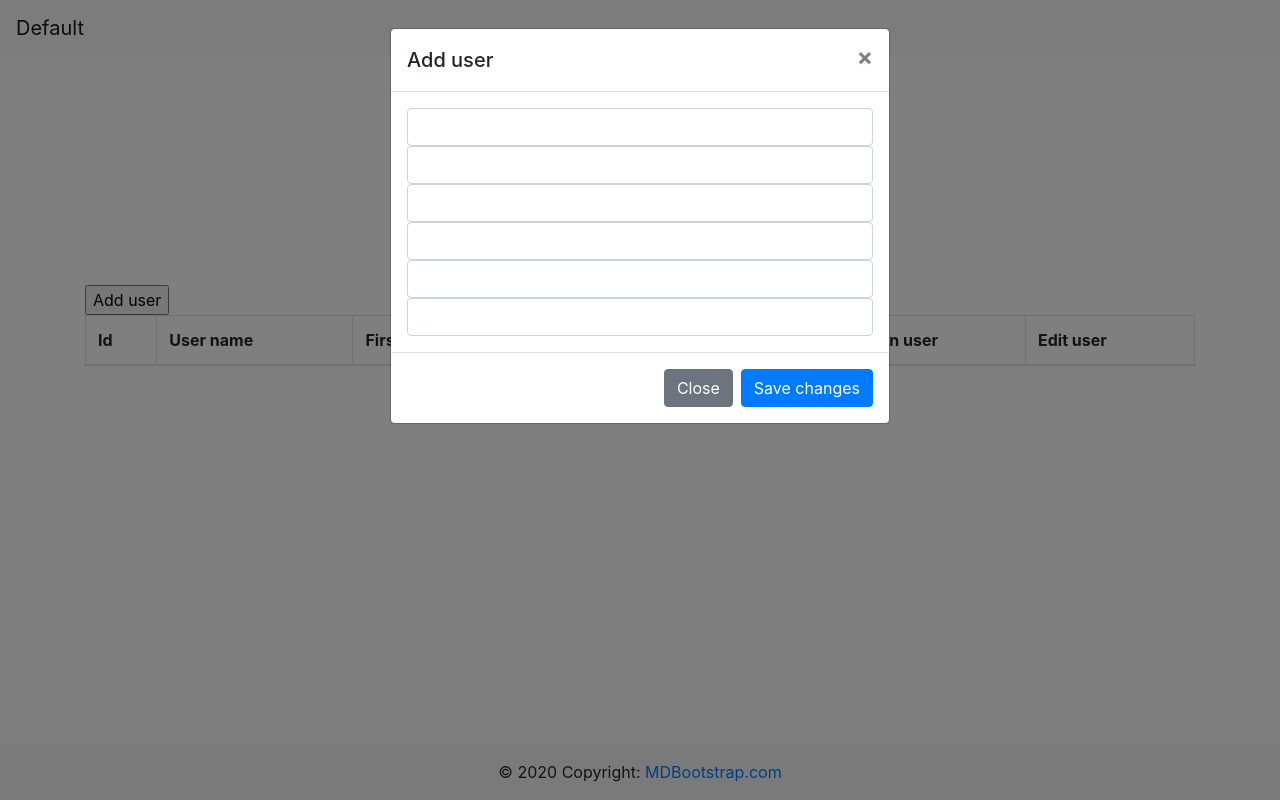
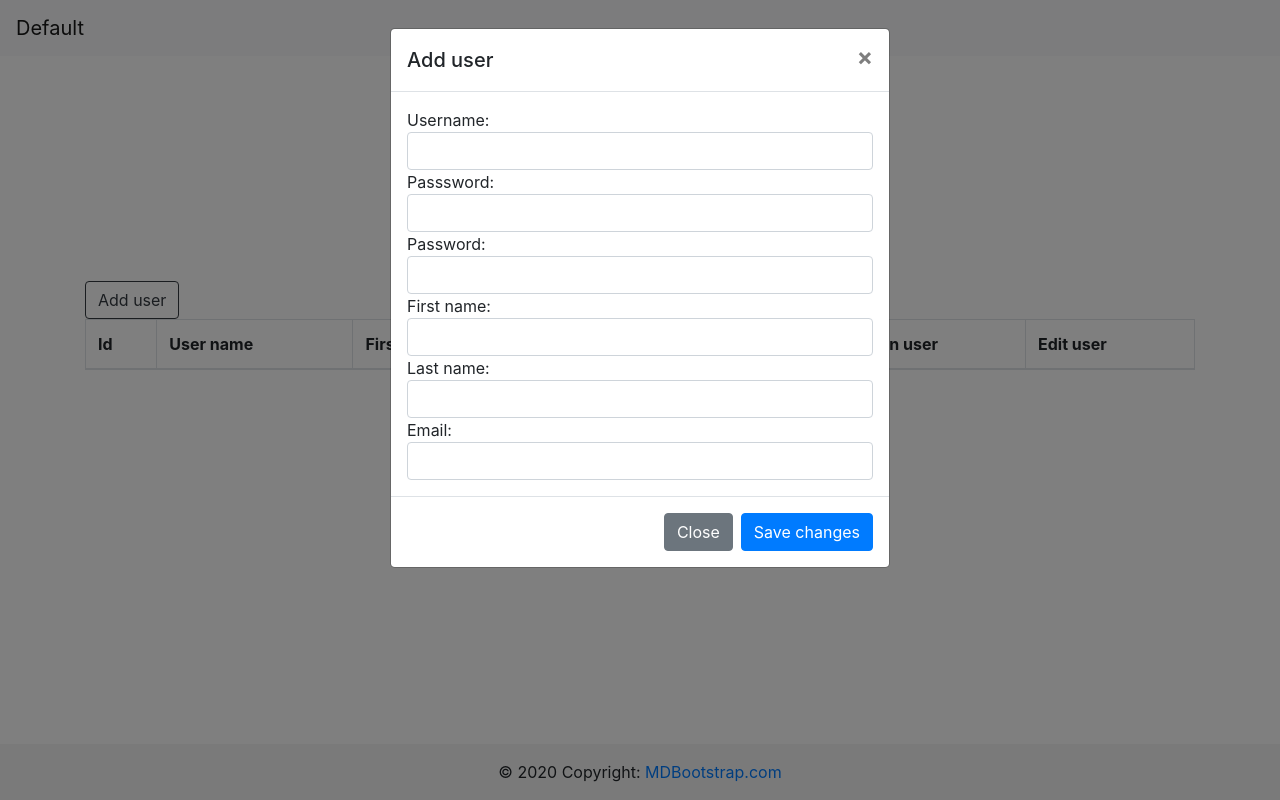
Before and after one commit to draconss/lunch_project, a Django app: template lunch/templates/admin.html in a window 1280 px wide, after a click on "Add user". Run offline with Django 3.2, Linux system fonts and the light colour scheme; the template is opened without the code that fills it, so the values that code supplies are empty; parts of the project's set-up code (start-up, migrations or seed data) failed here and were passed over; some libraries are stand-ins or nearby versions.

Commit message:
app + login front

```diff
--- a/lunch/templates/admin.html
+++ b/lunch/templates/admin.html
@@ -16,7 +16,7 @@
 {% block content %}
 
     <div class="table-user">
-        <input class=" " type="button"  value="Add user" data-toggle="modal" data-target="#exampleModal">
+        <input class="btn btn-outline-dark " type="button"  value="Add user" data-toggle="modal" data-target="#exampleModal">
         <div class="modal fade" id="exampleModal" tabindex="-1" role="dialog" aria-labelledby="exampleModalLabel" aria-hidden="true">
             <div class="modal-dialog" role="document">
                 <div class="modal-content">
@@ -28,17 +28,17 @@
                     </div>
                     <div class="modal-body">
                         <div class="add ">
-                            <div class="form_add"><input class="form-control" type="text" id="username" name="username" required></div>
-                            <div class="form_add"><input class="form-control" type="password" id="password" name="password" required></div>
-                            <div class="form_add"><input class="form-control" type="password" id="password_two" name="password_two" required></div>
-                            <div class="form_add"><input class="form-control" type="text" id="first_name" name="first_name"></div>
-                            <div class="form_add"><input class="form-control" type="text" id="lats_name" name="lats_name"></div>
-                            <div class="form_add"><input class="form-control" type="email" id="email" name="email"></div>
+                            <div class="form_add">Username: <input class="form-control" type="text" id="username" name="username" required></div>
+                            <div class="form_add">Passsword: <input class="form-control" type="password" id="password" name="password" required></div>
+                            <div class="form_add">Password: <input class="form-control" type="password" id="password_two" name="password_two" required></div>
+                            <div class="form_add">First name: <input class="form-control" type="text" id="first_name" name="first_name"></div>
+                            <div class="form_add">Last name: <input class="form-control" type="text" id="lats_name" name="lats_name"></div>
+                            <div class="form_add">Email: <input class="form-control" type="email" id="email" name="email"></div>
                         </div>
                     </div>
                     <div class="modal-footer">
                         <button type="button"  class="btn btn-secondary" data-dismiss="modal">Close</button>
-                        <button type="button" id="add_user" class=" table-btn btn btn-primary">Save changes</button>
+                        <button type="button" id="add_user" class=" table-btn btn btn-primary" data-dismiss="modal">Save changes</button>
                     </div>
                 </div>
             </div>
```
